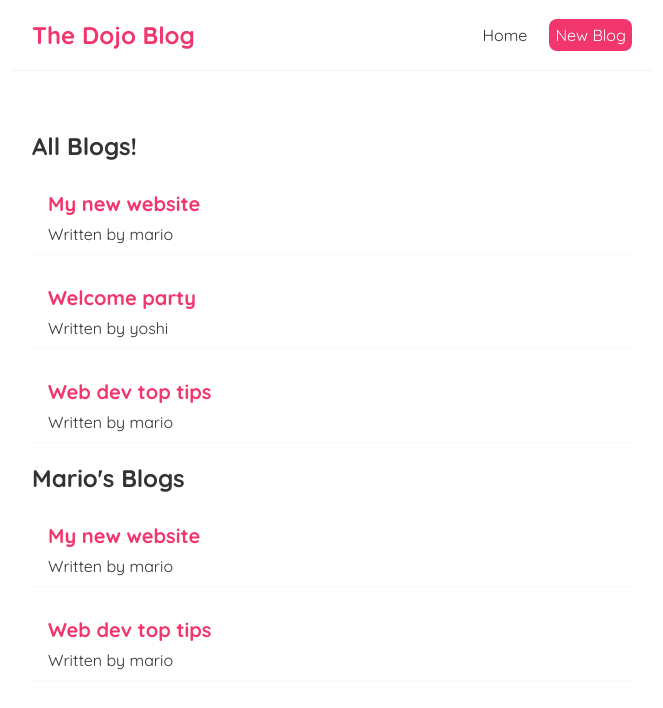
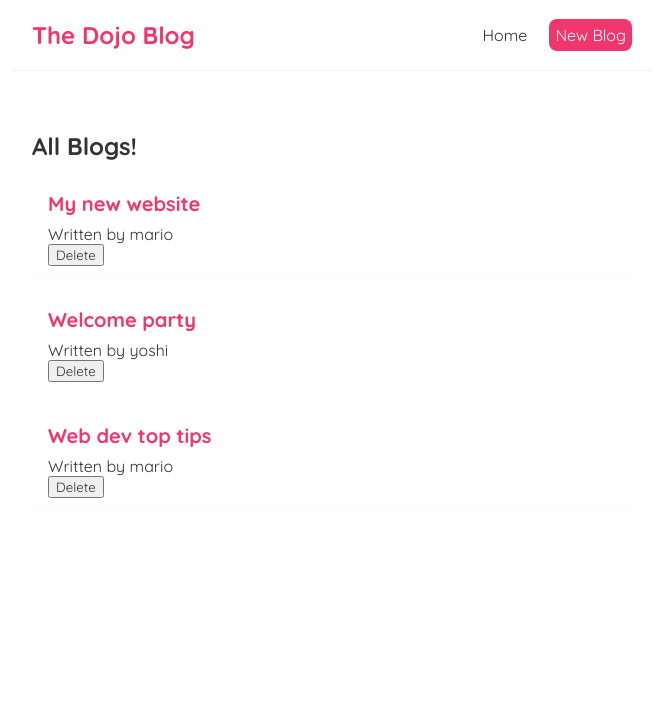
Before and after one commit to triartainyoman/react-dojo-blog, a React (Create React App) app: page / in a window 1280 px wide. Shown: the top 708 px of the page, without its empty margins (308-971 px from the left). Built offline with nearby package versions, Linux system fonts and the light colour scheme.

Commit message:
Functions as props

```diff
--- a/src/BlogList.jsx
+++ b/src/BlogList.jsx
@@ -1,4 +1,4 @@
-const BlogList = ({ blogs, title }) => {
+const BlogList = ({ blogs, title, handleDelete }) => {
   return (
     <div className="blog-list">
       <h2>{title}</h2>
@@ -6,6 +6,7 @@
         <div className="blog-preview" key={blog.id}>
           <h2 className="blog-title">{blog.title}</h2>
           <p>Written by {blog.author}</p>
+          <button onClick={() => handleDelete(blog.id)}>Delete</button>
         </div>
       ))}
     </div>
--- a/src/Home.jsx
+++ b/src/Home.jsx
@@ -23,13 +23,14 @@
     },
   ]);
 
+  const handleDelete = (id) => {
+    const newBlogs = blogs.filter((blog) => blog.id !== id);
+    setBlogs(newBlogs);
+  };
+
   return (
     <div className="home">
-      <BlogList blogs={blogs} title="All Blogs!" />
-      <BlogList
-        blogs={blogs.filter((blog) => blog.author === "mario")}
-        title="Mario's Blogs"
-      />
+      <BlogList blogs={blogs} title="All Blogs!" handleDelete={handleDelete} />
     </div>
   );
 };
```
